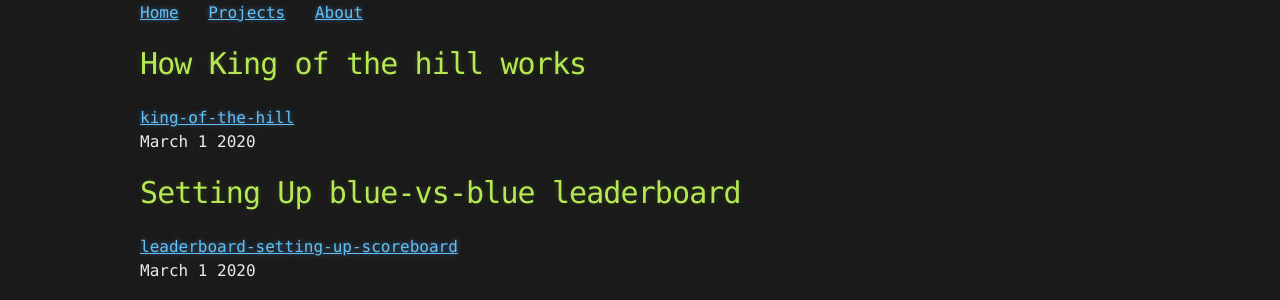
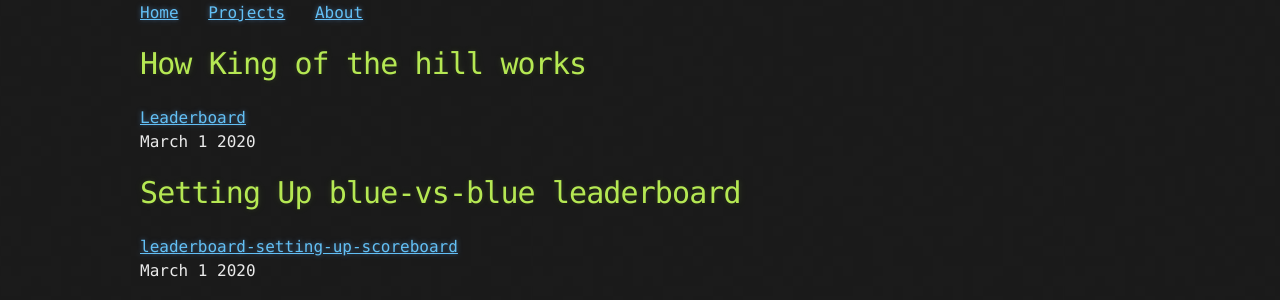
Before and after one commit to Michael-Meade/MinerFind, a Jekyll site: the page built from Projects.md, in a window 1280 px wide. Shown: the part 145-445 px from the top of the page. Built offline with Jekyll 4.4.1, drawn with Linux system fonts in a browser that asks for light colours; our own code applies the rules of GitHub Pages for plain Markdown files; the repository's description, which GitHub fills in, is left out.

Commit message:
Update Projects.md

```diff
--- a/Projects.md
+++ b/Projects.md
@@ -1,5 +1,5 @@
 # How King of the hill works
-[king-of-the-hill](./Projects/King-Of-The-Hill.md)<br>
+[Leaderboard](./Projects/leaderboard.md)<br>
 March 1 2020
 
 # Setting Up blue-vs-blue leaderboard
```
